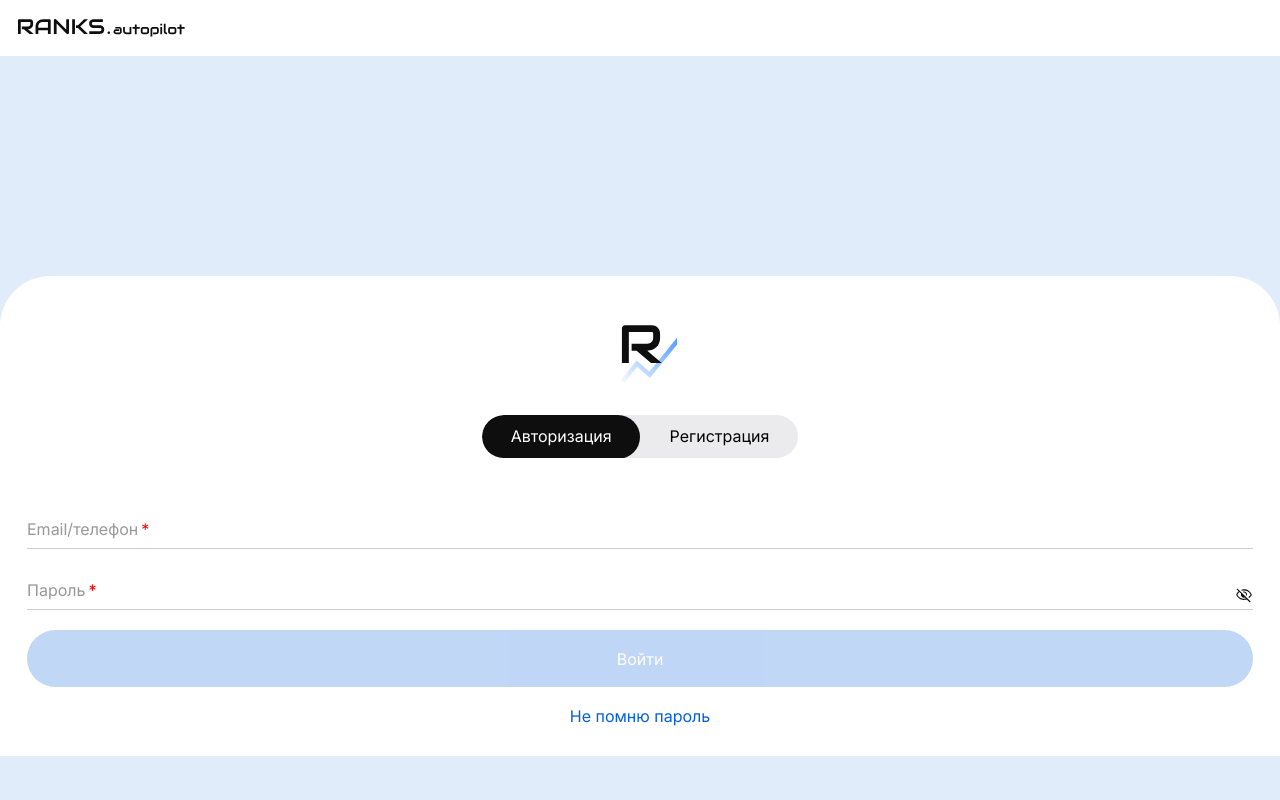
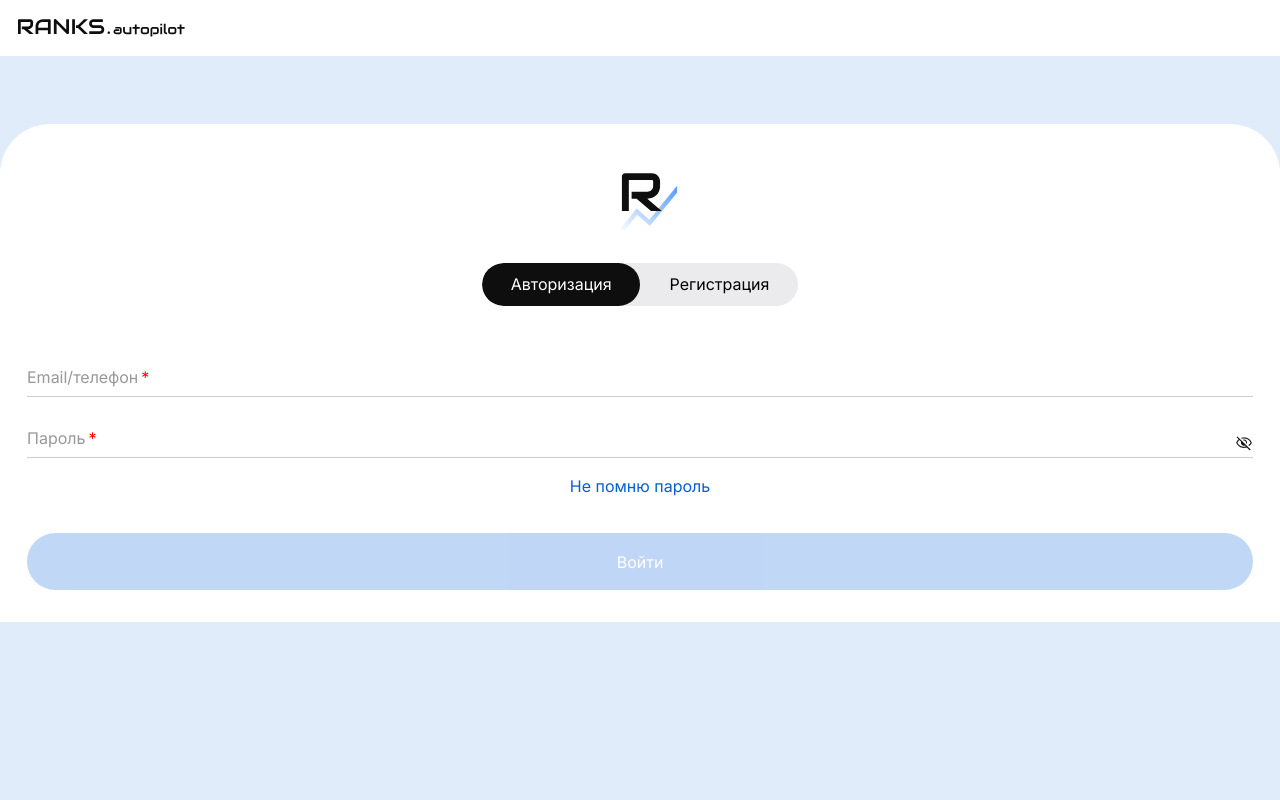
Before and after one commit to NikitaMalofeev/testtimeweb, a React (Vite) app: page / in a window 1280 px wide. Shown: the top 800 px of the page. Built offline with nearby package versions, Linux system fonts and the light colour scheme.

Commit message:
поправил

```diff
--- a/src/pages/AuthorizationPage/AuthorizationPage.tsx
+++ b/src/pages/AuthorizationPage/AuthorizationPage.tsx
@@ -135,6 +135,10 @@ const AuthorizationPage = () => {
                                             needValue
                                         />
 
+                                        <div className={styles.resetPassword} onClick={() => {
+                                            dispatch(openModal({ type: ModalType.RESET_PASSWORD, animation: ModalAnimation.BOTTOM, size: ModalSize.MINI }))
+                                        }}>Не помню пароль</div>
+
                                         <Button
                                             type="button"
                                             onClick={handleSubmit}
@@ -145,9 +149,7 @@ const AuthorizationPage = () => {
                                             {loading ? <Loader theme={LoaderTheme.WHITE} size={LoaderSize.SMALL} /> : 'Войти'}
                                         </Button>
                                     </div>
-                                    <div className={styles.resetPassword} onClick={() => {
-                                        dispatch(openModal({ type: ModalType.RESET_PASSWORD, animation: ModalAnimation.BOTTOM, size: ModalSize.MINI }))
-                                    }}>Не помню пароль</div>
+
                                     {/* Элемент crutch всегда отрисовывается, но изначально скрыт */}
                                     <div ref={crutchRef} className={styles.crutch} style={{ display: "none" }}></div>
                                 </form>
--- a/src/pages/AuthorizationPage/styles.module.scss
+++ b/src/pages/AuthorizationPage/styles.module.scss
@@ -115,5 +115,6 @@ line-height: 100%;
 letter-spacing: 0%;
 text-align: center;
 color: #045FDD;
-margin-top: 21px;
+margin-bottom: 39px;
+margin-top: 5px;
 }
--- a/src/shared/lib/helpers/animation/AnimateHeightWrapper.tsx
+++ b/src/shared/lib/helpers/animation/AnimateHeightWrapper.tsx
@@ -10,7 +10,7 @@ type AnimateHeightWrapperProps = {
 const AnimateHeightWrapper: React.FC<AnimateHeightWrapperProps> = ({
     isOpen,
     children,
-    minHeight = 'calc(var(--vh, 1vh) * 68)'
+    minHeight = 'calc(var(--vh, 1vh) * 87)'
 }) => {
     const contentRef = useRef<HTMLDivElement | null>(null);
     const [height, setHeight] = useState<string | number>(minHeight);
```
